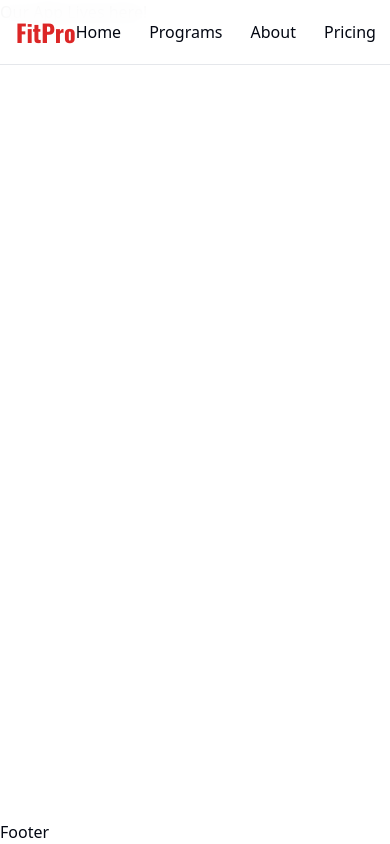
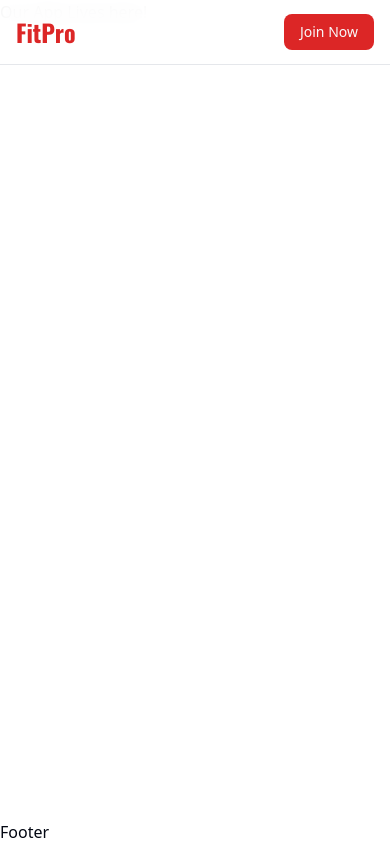
Before and after one commit to emmeiwhite/fitness-app, a Next.js app: page / in a window 390 px wide. Built offline with nearby package versions, Linux system fonts and the light colour scheme.

Commit message:
<ul> ---> <li>'s ---> <Link> for menus --- good for  accessibility & semantics

```diff
--- a/src/components/layout/Navbar.tsx
+++ b/src/components/layout/Navbar.tsx
@@ -1,4 +1,6 @@
+import { menuItems } from '@/lib/constants'
 import { Button } from '../ui/button'
+import Link from 'next/link'
 
 export default function Navbar() {
   return (
@@ -8,14 +10,16 @@ export default function Navbar() {
           {/* 1. logo */}
           <span className="font-black text-2xl font-heading text-primary">FitPro</span>
 
-          {/* 2. Menus */}
-          <ul className="flex justify-between items-center h-16 gap-7">
-            <li>Home</li>
-            <li>Programs</li>
-            <li>About</li>
-            <li>Pricing</li>
-            <li>Contact</li>
-          </ul>
+          {/* 2. Desktop Navigation */}
+          <div className="hidden md:block">
+            <ul className="flex  justify-between items-center h-16 gap-7">
+              {menuItems.map(item => (
+                <li key={item.name}>
+                  <Link href={item.href}>{item.name}</Link>
+                </li>
+              ))}
+            </ul>
+          </div>
 
           {/* 3. Join Btn */}
 
--- /dev/null
+++ b/src/lib/constants.ts
@@ -0,0 +1,22 @@
+export const menuItems = [
+  {
+    name: 'Home',
+    href: '#'
+  },
+  {
+    name: 'Programs',
+    href: '#'
+  },
+  {
+    name: 'About',
+    href: '#'
+  },
+  {
+    name: 'Pricing',
+    href: '#'
+  },
+  {
+    name: 'Contact',
+    href: '#'
+  }
+]
```
